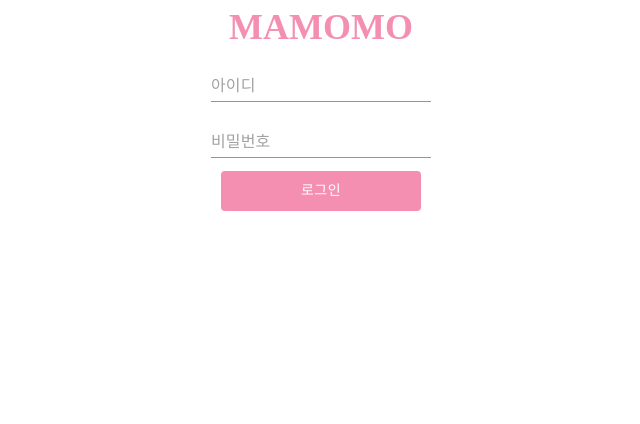
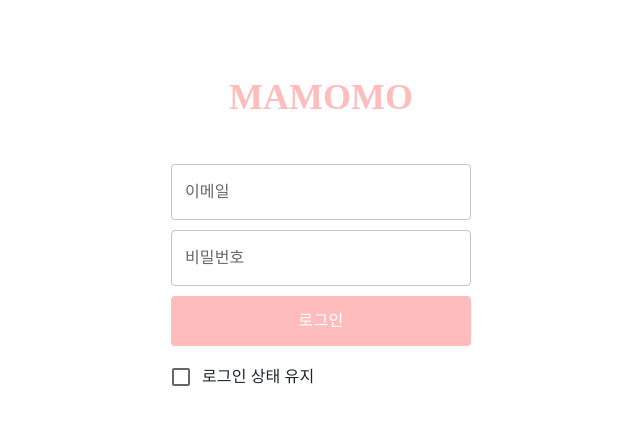
Before and after one commit to 2E2I/mamomo-client, a React (Create React App) app: page /signin in a window 1280 px wide. Shown: the top 424 px of the page, without its empty margins (319-959 px from the left). Built offline with nearby package versions, Linux system fonts and the light colour scheme; what zustand-persist would draw is missing.

Commit message:
:lipstick: 로그인페이지 컴포넌트 디자인 #110
메인타이틀(MainTitle.js), 이메일(Email.js), 비밀번호(Password.js), 로그인상태유지(KeepingSignInButton.js) 컴포넌트 디자인

```diff
--- a/src/components/signInPageComponents/ID.js
+++ b/src/components/signInPageComponents/Email.js
@@ -1,8 +1,13 @@
 import React from 'react';
-import { Grid, TextField, createTheme, ThemeProvider } from '@mui/material';
+import {
+  Grid,
+  TextField,
+  createTheme,
+  ThemeProvider,
+} from '@mui/material';
 
-// ID 입력란
-const ID = () => {
+// email 입력란
+const Email = () => {
   const theme = createTheme({
     palette: {
       gray: {
@@ -16,12 +21,14 @@ const ID = () => {
     <ThemeProvider theme={theme}>
       <Grid container justifyContent="center">
         <TextField
-          id="standard-search"
-          type="search"
-          variant="standard"
-          placeholder="아이디"
+          label="이메일"
+          variant="outlined"
+          // placeholder="이메일"
           color="gray"
-          margin="normal"
+          sx={{
+            margin: "5px",
+            width: "300px",
+          }}
         >
         </TextField>
       </Grid>
@@ -30,4 +37,4 @@ const ID = () => {
   );
 }
 
-export default ID;
+export default Email;
--- a/src/components/signInPageComponents/KeepingSignInButton.js
+++ b/src/components/signInPageComponents/KeepingSignInButton.js
@@ -0,0 +1,43 @@
+import React from 'react';
+import {
+  Grid,
+  Box,
+  FormControlLabel,
+  Checkbox,
+  createTheme,
+  ThemeProvider,
+} from '@mui/material';
+
+// 로그인 상태 유지 버튼
+const KeepingSingInButton = () => {
+  const theme = createTheme({
+    palette: {
+      green: {
+        main: '#2DB400',
+        contrastText: '#fff',
+      },
+    },
+  });
+
+  return (
+    <ThemeProvider theme={theme}>
+      <Box
+        sx={{
+          margin: "5px",
+          width: "300px",
+        }}
+      >
+        <Grid container justifyContent="left">
+          <FormControlLabel
+            control={<Checkbox color='green' />}
+            label="로그인 상태 유지"
+          />
+        </Grid>
+      </Box>
+
+    </ThemeProvider>
+
+  );
+}
+
+export default KeepingSingInButton;
--- a/src/components/signInPageComponents/MainTitle.js
+++ b/src/components/signInPageComponents/MainTitle.js
@@ -8,12 +8,12 @@ const MainTitle = () => {
     <Link to="/" style={{ textDecoration: 'none' }}>
       <Box
         sx={{
-          display: 'inline',
+          margin: '70px 0 35px 0',
           fontWeight: 700,
           fontFamily: 'Noto Sans KR',
           mx: 0,
           fontSize: 36,
-          color: '#f48fb1',
+          color: '#FEBCBC',
         }}
       >
         MAMOMO
--- a/src/components/signInPageComponents/Password.js
+++ b/src/components/signInPageComponents/Password.js
@@ -1,5 +1,10 @@
 import React from 'react';
-import { Grid, TextField, createTheme, ThemeProvider, Box, styled } from '@mui/material';
+import {
+  Grid,
+  TextField,
+  createTheme,
+  ThemeProvider,
+} from '@mui/material';
 
 // Password 입력란
 const Password = () => {
@@ -16,17 +21,19 @@ const Password = () => {
     <ThemeProvider theme={theme}>
       <Grid container justifyContent="center">
         <TextField
-          id="standard-password-input"
+          label="비밀번호"
           type="password"
-          variant="standard"
+          variant="outlined"
           autoComplete="current-password"
-          placeholder="비밀번호"
+          // placeholder="비밀번호"
           color="gray"
-          margin="normal"
+          sx={{
+            margin: "5px",
+            width: "300px",
+          }}
         />
       </Grid>
     </ThemeProvider>
-
   );
 }
 
--- a/src/components/signInPageComponents/SignInButton.js
+++ b/src/components/signInPageComponents/SignInButton.js
@@ -6,7 +6,7 @@ const SignInButton = () => {
   const theme = createTheme({
     palette: {
       main: {
-        main: '#f48fb1',
+        main: '#FEBCBC',
         contrastText: '#fff',
       },
     },
@@ -20,14 +20,14 @@ const SignInButton = () => {
         color="main"
         sx={{
           m: "5px",
-          width: "200px",
-          height: "40px",
+          width: "300px",
+          height: "50px",
           boxShadow: '0',
           ":hover": {
             boxShadow: '0'
           },
           fontFamily: 'Noto Sans KR',
-          fontSize: "14px",
+          fontSize: "16px",
           fontWeight: 400,
         }}
       >
--- a/src/pages/SignInPage/SignInPage.js
+++ b/src/pages/SignInPage/SignInPage.js
@@ -1,9 +1,11 @@
 import React from 'react';
 import { Container, Grid } from '@mui/material';
+
 import MainTitle from '../../components/signInPageComponents/MainTitle';
-import ID from '../../components/signInPageComponents/ID';
+import Email from '../../components/signInPageComponents/Email';
 import Password from '../../components/signInPageComponents/Password';
 import SignInButton from '../../components/signInPageComponents/SignInButton';
+import KeepingSingInButton from '../../components/signInPageComponents/KeepingSignInButton';
 
 const SignInPage = () => {
   return (
@@ -17,9 +19,10 @@ const SignInPage = () => {
     >
       <Grid container justifyContent="center">
         <MainTitle />
-        <ID />
+        <Email />
         <Password />
         <SignInButton />
+        <KeepingSingInButton />
       </Grid>
     </Container>
   );
```
